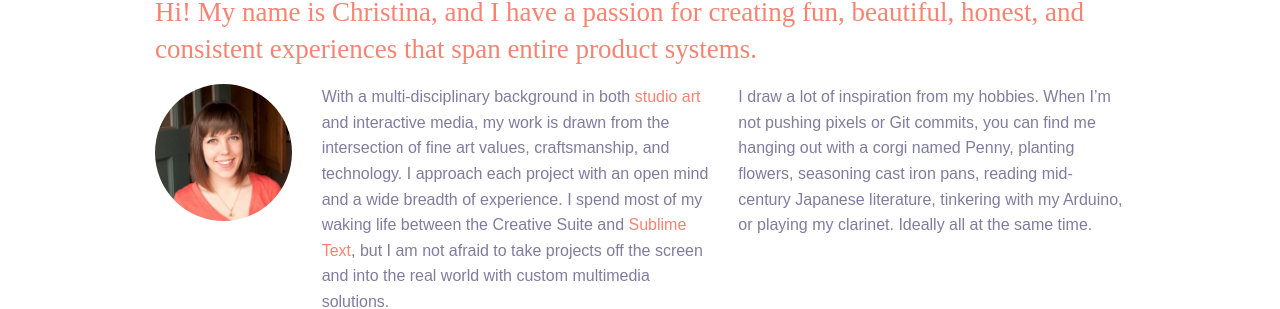
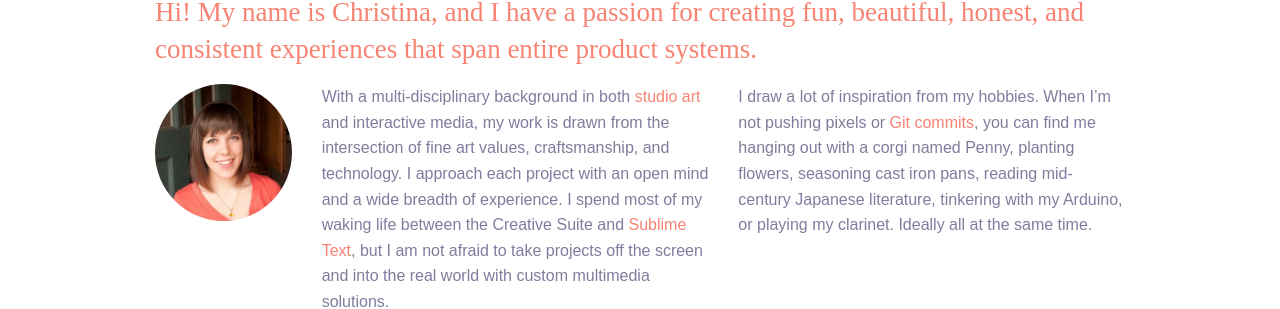
Before and after one commit to ChristinaDay/old-portfolio, a Jekyll site: the page built from index.html, in a window 1280 px wide and 900 px high, scrolled down 542 px. Shown: the part 356-665 px from the top of the window. Built offline with Jekyll 4.4.1, drawn with Linux system fonts in a browser that asks for light colours; Markdown is read by kramdown in place of the engine named in the settings; a script that is not in the unit is left out; part of the change alters nothing that is shown.

Commit message:
more about info edits

```diff
--- a/_layouts/portfolio.html
+++ b/_layouts/portfolio.html
@@ -173,7 +173,7 @@
 
 
                         <p class="large-5 columns">
-                          I draw a lot of inspiration from my hobbies. When I’m not pushing pixels or Git commits, you can find me hanging out with a corgi named Penny, planting flowers, seasoning cast iron pans, reading mid-century Japanese literature, tinkering with my Arduino, or playing my clarinet. Ideally all at the same time.
+                          I draw a lot of inspiration from my hobbies. When I’m not pushing pixels or <a href="https://github.com/ChristinaDay">Git commits</a>, you can find me hanging out with a corgi named Penny, planting flowers, seasoning cast iron pans, reading mid-century Japanese literature, tinkering with my Arduino, or playing my clarinet. Ideally all at the same time.
                         </p>
 
 
```
